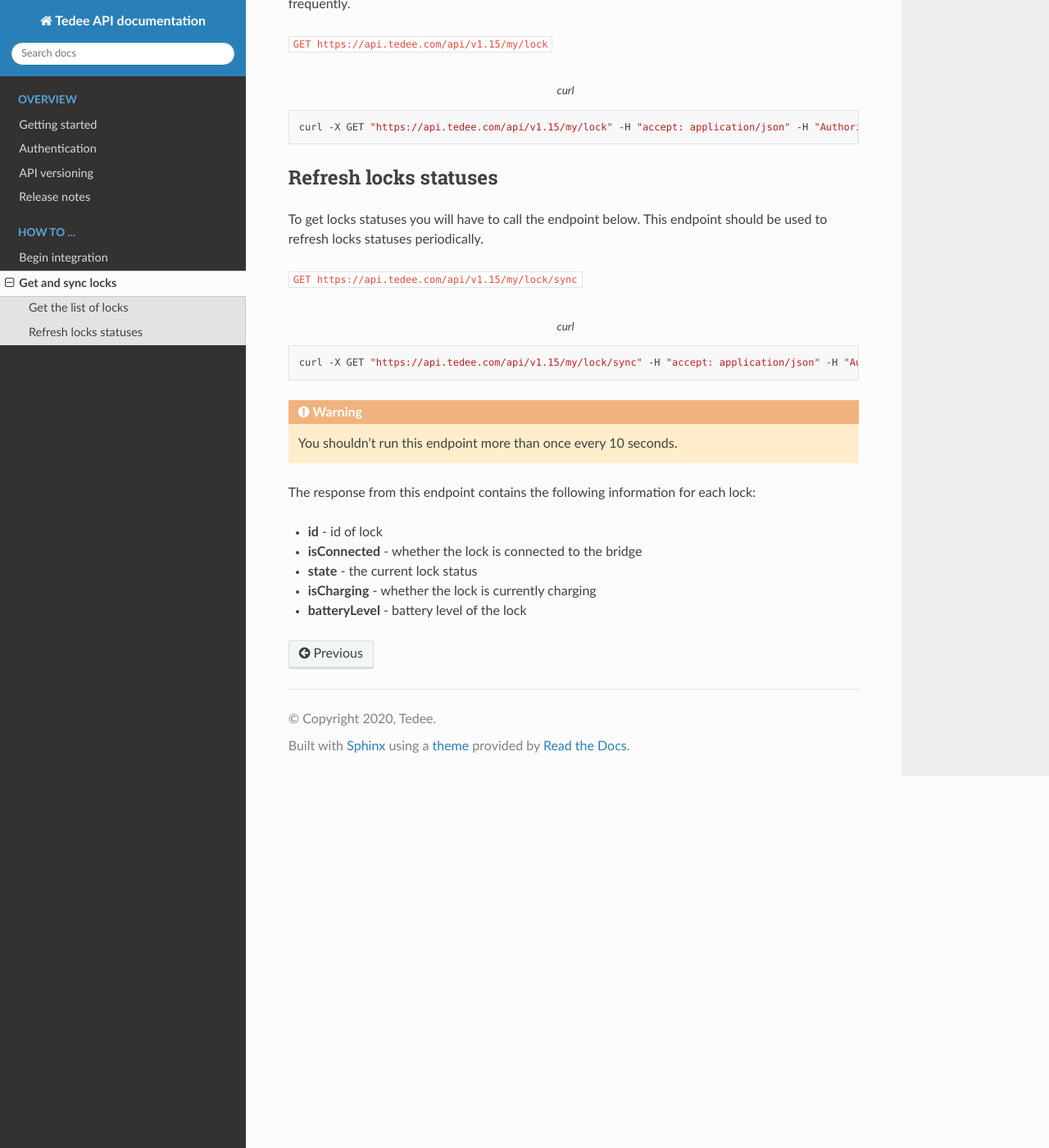
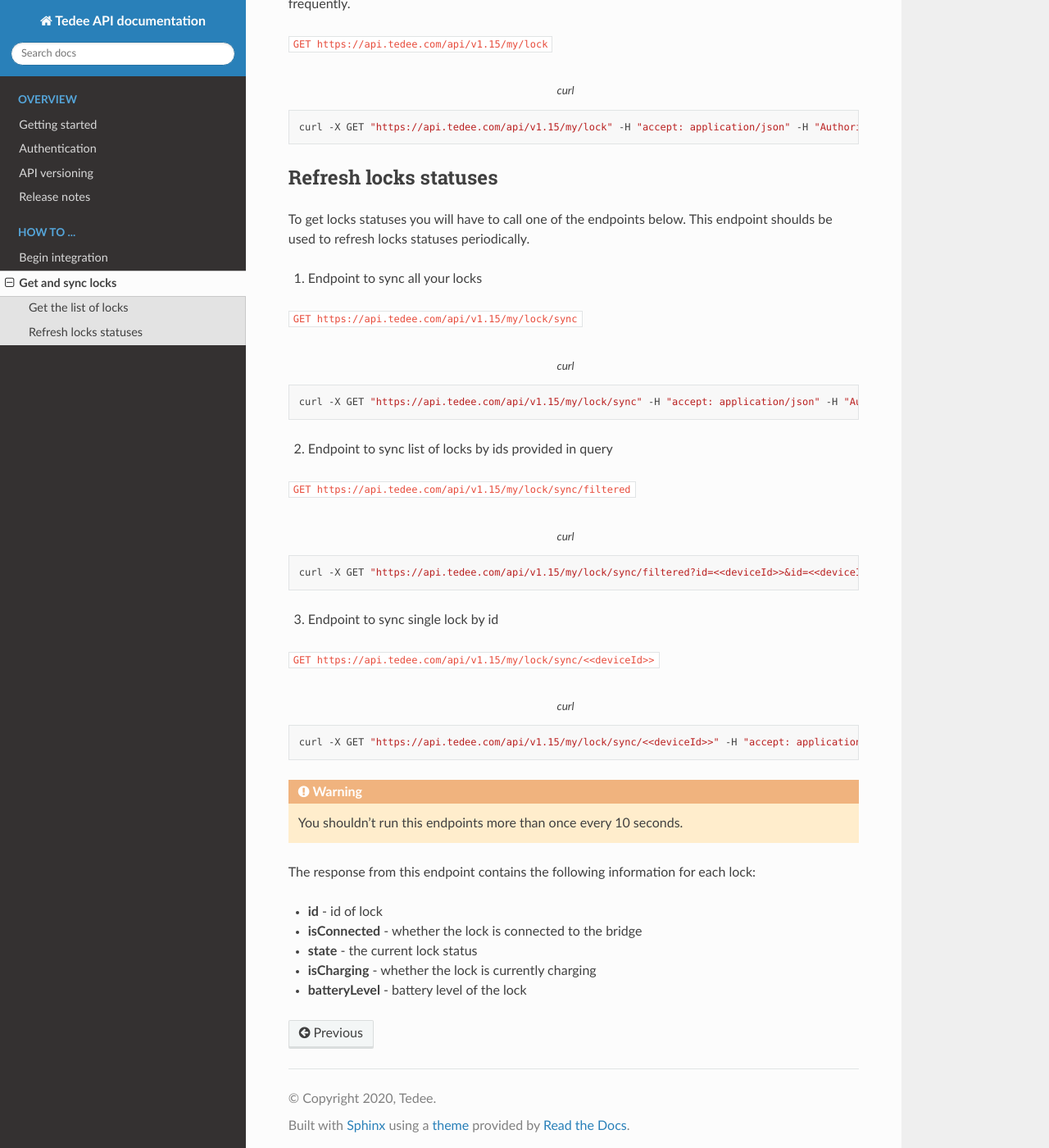
Before and after one commit to tedee-com/tedee-api-doc, a Sphinx documentation site: the page built from docs/source/howtos/get-and-sync-locks.rst, in a window 1280 px wide and 1400 px high, scrolled down 516 px. Shown: the whole window at 82% size. Built offline with Sphinx 7.4.7 and the Read the Docs theme 2.0.0, drawn with Linux system fonts in a browser that asks for light colours.

Commit message:
Added info about sync single and sync filtered endpoints

```diff
--- a/docs/source/howtos/get-and-sync-locks.rst
+++ b/docs/source/howtos/get-and-sync-locks.rst
@@ -26,8 +26,10 @@ This endpoint should only be called to get the list of locks if necessary. Don't
 Refresh locks statuses
 ----------------------
 
-To get locks statuses you will have to call the endpoint below.
-This endpoint should be used to refresh locks statuses periodically.
+To get locks statuses you will have to call one of the endpoints below.
+This endpoint shoulds be used to refresh locks statuses periodically.
+
+1) Endpoint to sync all your locks
 
 ``GET |apiUrl|/api/|apiVersion|/my/lock/sync``
 
@@ -36,9 +38,30 @@ This endpoint should be used to refresh locks statuses periodically.
 
     curl -X GET "|apiUrl|/api/|apiVersion|/my/lock/sync" -H "accept: application/json" -H "Authorization: Bearer <<access token>>"
 
+
+2) Endpoint to sync list of locks by ids provided in query
+
+``GET |apiUrl|/api/|apiVersion|/my/lock/sync/filtered``
+
+.. code-block:: sh
+    :caption: curl
+
+    curl -X GET "|apiUrl|/api/|apiVersion|/my/lock/sync/filtered?id=<<deviceId>>&id=<<deviceId>>" -H "accept: application/json" -H "Authorization: Bearer <<access token>>"
+
+
+
+3) Endpoint to sync single lock by id
+
+``GET |apiUrl|/api/|apiVersion|/my/lock/sync/<<deviceId>>``
+
+.. code-block:: sh
+    :caption: curl
+
+    curl -X GET "|apiUrl|/api/|apiVersion|/my/lock/sync/<<deviceId>>" -H "accept: application/json" -H "Authorization: Bearer <<access token>>"
+
 .. warning::
 
-    You shouldn't run this endpoint more than once every 10 seconds.
+    You shouldn't run this endpoints more than once every 10 seconds.
 
 The response from this endpoint contains the following information for each lock:
 
```
